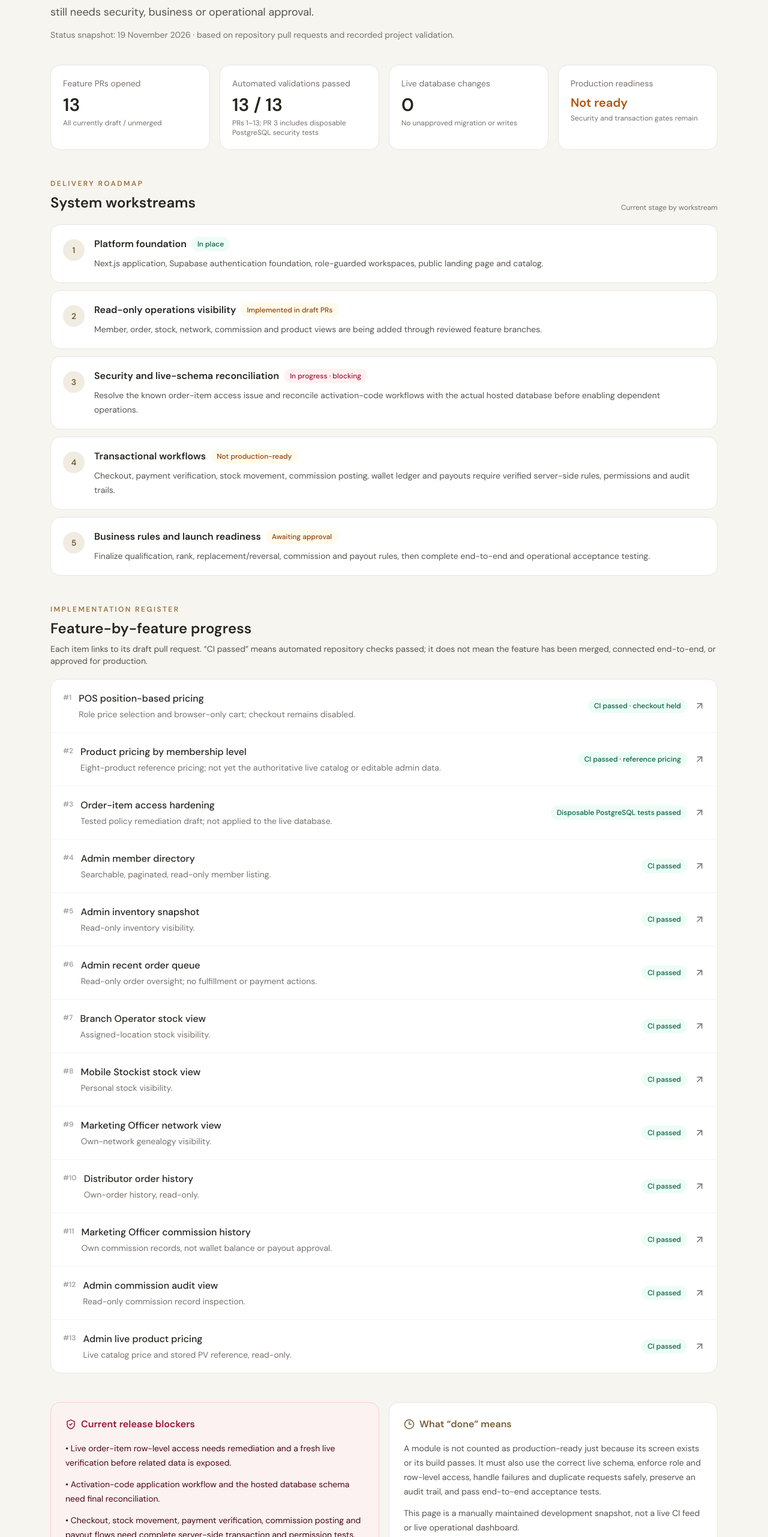
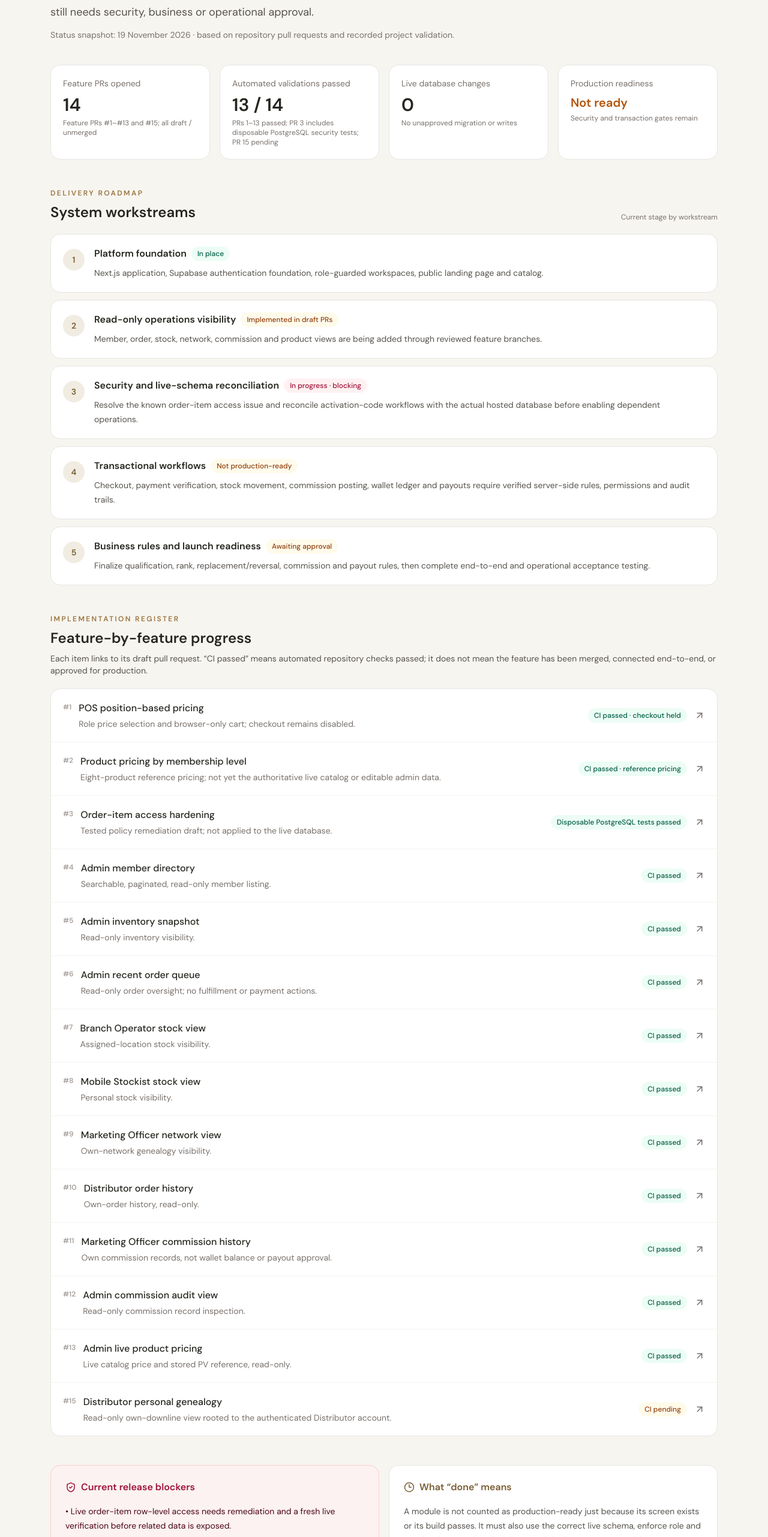
Before and after one commit to amanahoperationsdept-beep/Amanah-unilevel-system, a Next.js app: page /project-progress in a window 1280 px wide. Shown: the part 237-2800 px from the top of the page at 60% size. Built offline with nearby package versions, Linux system fonts and the light colour scheme; a web font is replaced by a local one.

Commit message:
docs: add distributor genealogy to progress dashboard

```diff
--- a/src/app/project-progress/page.tsx
+++ b/src/app/project-progress/page.tsx
@@ -14,7 +14,8 @@ const pullRequests = [
   { n: 10, title: "Distributor order history", status: "CI passed", href: "https://github.com/amanahoperationsdept-beep/Amanah-unilevel-system/pull/10", detail: "Own-order history, read-only." },
   { n: 11, title: "Marketing Officer commission history", status: "CI passed", href: "https://github.com/amanahoperationsdept-beep/Amanah-unilevel-system/pull/11", detail: "Own commission records, not wallet balance or payout approval." },
   { n: 12, title: "Admin commission audit view", status: "CI passed", href: "https://github.com/amanahoperationsdept-beep/Amanah-unilevel-system/pull/12", detail: "Read-only commission record inspection." },
-  { n: 13, title: "Admin live product pricing", status: "CI passed", href: "https://github.com/amanahoperationsdept-beep/Amanah-unilevel-system/pull/13", detail: "Live catalog price and stored PV reference, read-only." }
+  { n: 13, title: "Admin live product pricing", status: "CI passed", href: "https://github.com/amanahoperationsdept-beep/Amanah-unilevel-system/pull/13", detail: "Live catalog price and stored PV reference, read-only." },
+  { n: 15, title: "Distributor personal genealogy", status: "CI pending", href: "https://github.com/amanahoperationsdept-beep/Amanah-unilevel-system/pull/15", detail: "Read-only own-downline view rooted to the authenticated Distributor account." }
 ];
 
 const phases = [
@@ -48,8 +49,8 @@ export default function ProjectProgressPage() {
         </div>
 
         <section className="mt-10 grid gap-4 sm:grid-cols-2 lg:grid-cols-4">
-          <div className="rounded-2xl border border-stone-200 bg-white p-5"><p className="text-sm text-stone-500">Feature PRs opened</p><p className="mt-2 text-3xl font-semibold tabular-nums">13</p><p className="mt-1 text-xs text-stone-500">All currently draft / unmerged</p></div>
-          <div className="rounded-2xl border border-stone-200 bg-white p-5"><p className="text-sm text-stone-500">Automated validations passed</p><p className="mt-2 text-3xl font-semibold tabular-nums">{passed} / 13</p><p className="mt-1 text-xs text-stone-500">PRs 1–13; PR 3 includes disposable PostgreSQL security tests</p></div>
+          <div className="rounded-2xl border border-stone-200 bg-white p-5"><p className="text-sm text-stone-500">Feature PRs opened</p><p className="mt-2 text-3xl font-semibold tabular-nums">14</p><p className="mt-1 text-xs text-stone-500">Feature PRs #1–#13 and #15; all draft / unmerged</p></div>
+          <div className="rounded-2xl border border-stone-200 bg-white p-5"><p className="text-sm text-stone-500">Automated validations passed</p><p className="mt-2 text-3xl font-semibold tabular-nums">{passed} / 14</p><p className="mt-1 text-xs text-stone-500">PRs 1–13 passed; PR 3 includes disposable PostgreSQL security tests; PR 15 pending</p></div>
           <div className="rounded-2xl border border-stone-200 bg-white p-5"><p className="text-sm text-stone-500">Live database changes</p><p className="mt-2 text-3xl font-semibold">0</p><p className="mt-1 text-xs text-stone-500">No unapproved migration or writes</p></div>
           <div className="rounded-2xl border border-stone-200 bg-white p-5"><p className="text-sm text-stone-500">Production readiness</p><p className="mt-2 text-xl font-semibold text-amber-700">Not ready</p><p className="mt-1 text-xs text-stone-500">Security and transaction gates remain</p></div>
         </section>
```
